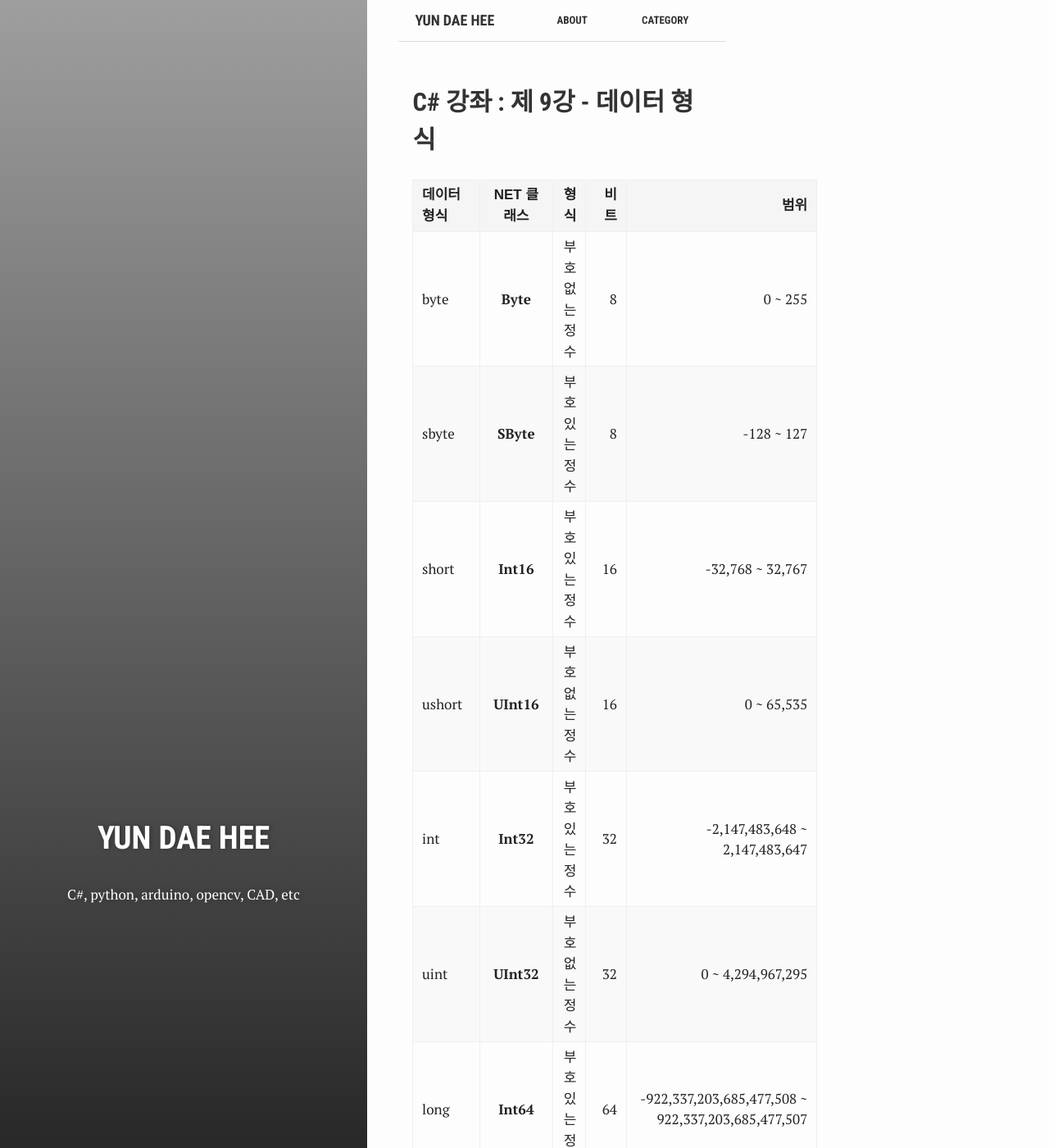
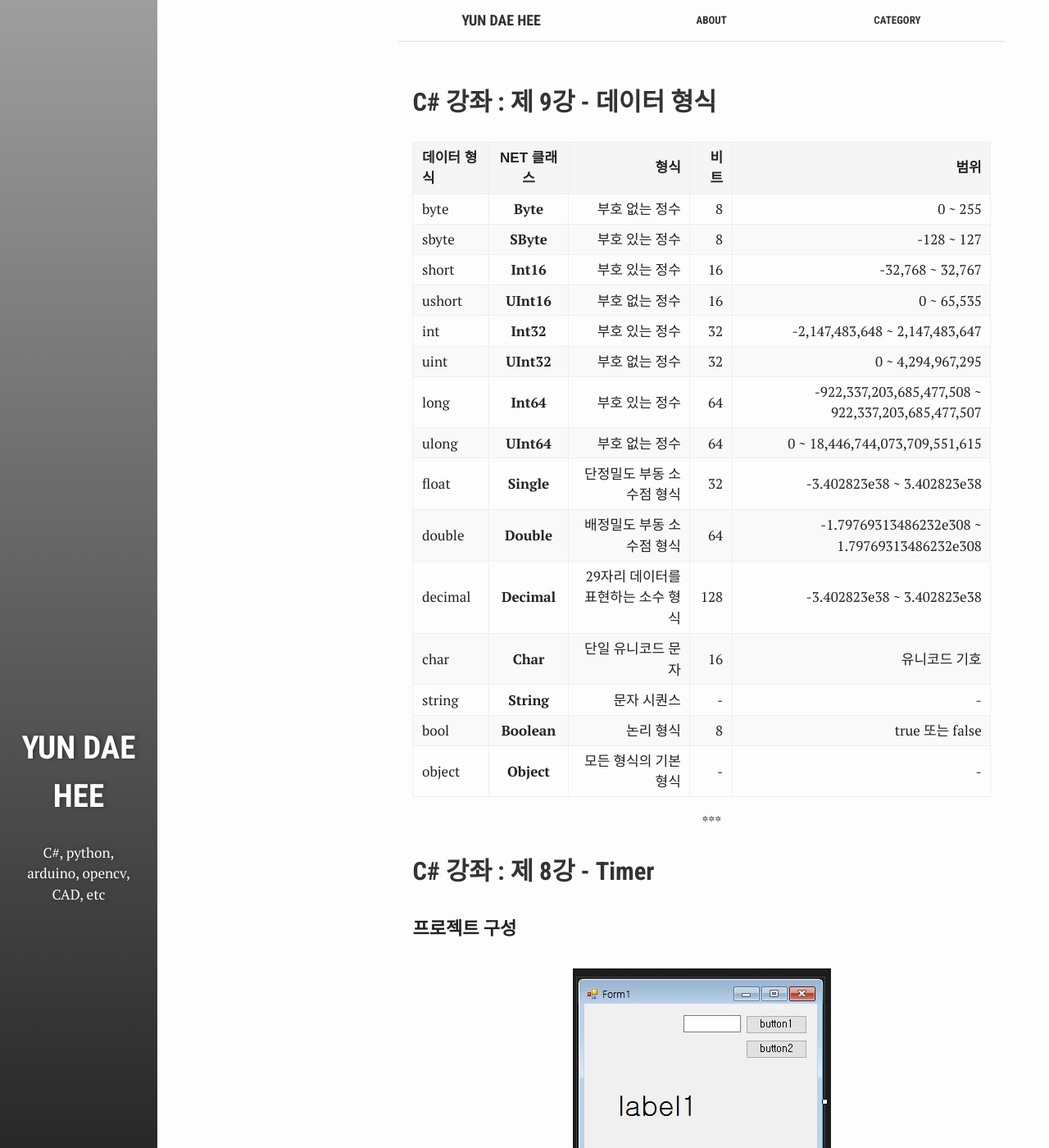
Before and after one commit to test076923/076923.github.io, a Jekyll site: the page built from index.html, in a window 1280 px wide and 1400 px high. Shown: the whole window at 82% size. Built offline with Jekyll 4.4.1, drawn with Linux system fonts in a browser that asks for light colours.

Commit message:
Update _variables.scss

```diff
--- a/assets/_sass/_variables.scss
+++ b/assets/_sass/_variables.scss
@@ -3,9 +3,9 @@ $break-point: 960px;
 $md-break-point: 640px;
 $sm-break-point: 320px;
 
-$aside-width: 35%;
-$content-wrapper-width: 62%;
-$article-max-width: 400px;
+$aside-width: 15%;
+$content-wrapper-width: 82%;
+$article-max-width: 740px;
 $post-margin-left: 38%;
 
 $img: "../img";
```
